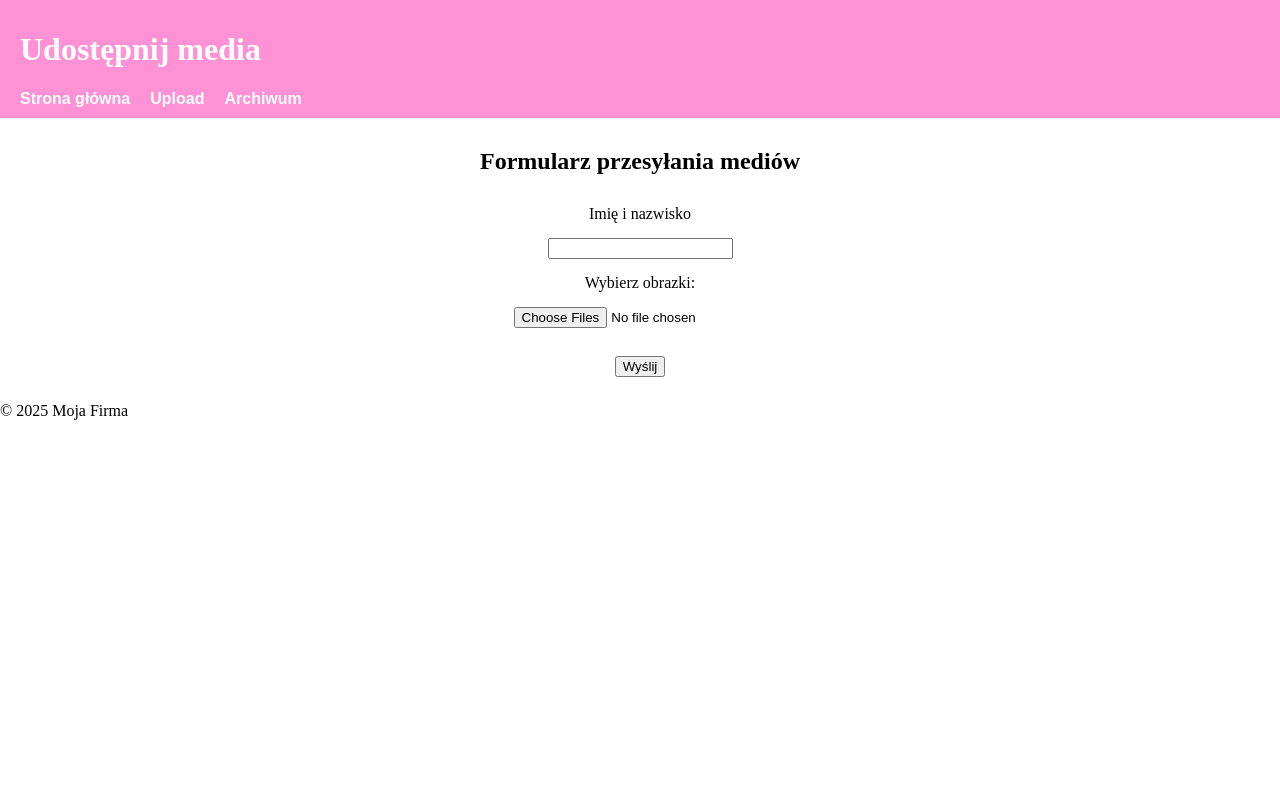
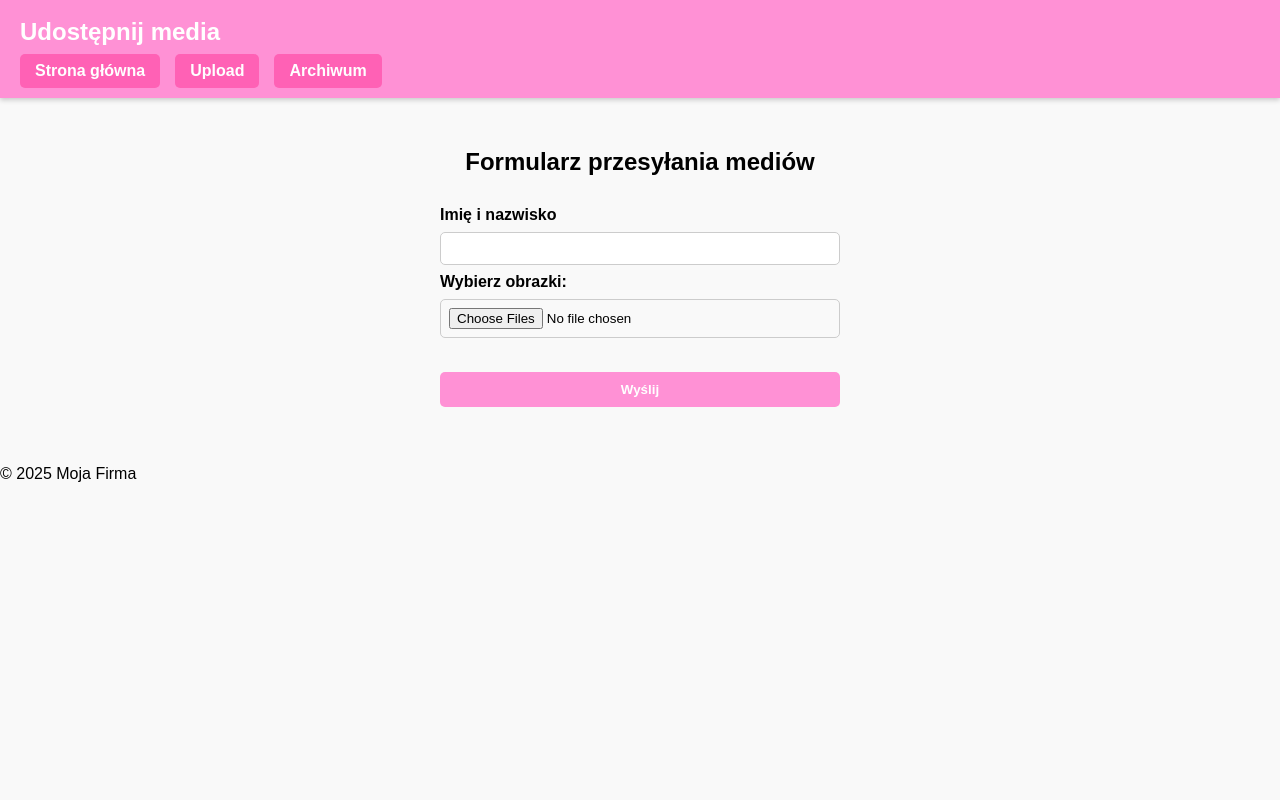
Before and after one commit to WojciechWlo/event_gallery, a FastAPI app: template app/templates/upload.html in a window 1280 px wide. Run offline with FastAPI, Linux system fonts and the light colour scheme; the template is opened without the code that fills it, so the values that code supplies are empty.

Commit message:
improved css

```diff
--- a/app/static/css/files_preview.css
+++ b/app/static/css/files_preview.css
@@ -2,33 +2,64 @@
     display: flex;
     flex-wrap: wrap;
     justify-content: center;
+    gap: 10px;
+}
+
+.image-preview {
+    position: relative;
+    display: inline-block;
+    width: 120px;
+    height: 120px;
+    overflow: hidden;
+    border-radius: 8px;
+    border: 1px solid #ccc;
+    background-color: #fff;
+    box-shadow: 0 1px 3px rgba(0,0,0,0.1);
+}
+
+.image-preview img {
+    width: 100%;
+    height: 100%;
+    object-fit: cover;
+}
+
+.upload-container {
+    display: flex;
+    flex-direction: column;
     align-items: center;
     gap: 10px;
 }
-.image-preview {
-    position: relative;
-    display: inline-block;
-}
-.image-preview img {
-    max-width: 150px;
-    height: auto;
-    border: 1px solid #ccc;
-    border-radius: 5px;
-}
-.upload-container{
-    justify-items: center;
-}
-.upload-container > form{
+
+.upload-container form {
     display: flex;
-    align-items: center;
     flex-direction: column;
-    margin-top: 10px;
-    margin-bottom: 10px;
-    row-gap: 5px;
+    width: 100%;
+    max-width: 400px;
+    gap: 8px;
 }
 
-.upload-container > form > label{
-    margin-top: 10px;
-    margin-bottom: 10px;
-    display: block;
+.upload-container form label {
+    font-weight: bold;
 }
+
+.upload-container form input[type="text"],
+.upload-container form input[type="file"] {
+    padding: 8px;
+    border-radius: 5px;
+    border: 1px solid #ccc;
+}
+
+.upload-container form button {
+    padding: 10px;
+    background-color: #ff91d5;
+    color: white;
+    border: none;
+    border-radius: 5px;
+    font-weight: bold;
+    cursor: pointer;
+    transition: background-color 0.3s ease;
+}
+
+.upload-container form button:hover {
+    background-color: #e87bbf;
+}
--- a/app/static/css/style.css
+++ b/app/static/css/style.css
@@ -2,34 +2,56 @@ html, body {
     height: 100%;
     margin: 0;
     padding: 0;
+    font-family: Arial, sans-serif;
+    background-color: #f9f9f9;
 }
 
 header {
     background-color: #ff91d5;
     padding: 10px 20px;
+    box-shadow: 0 2px 5px rgba(0,0,0,0.2);
+    position: sticky;
+    top: 0;
+    z-index: 10;
 }
+
 .nav-list {
     list-style: none;
     margin: 0;
     padding: 0;
     display: flex;
-    gap: 20px;
+    gap: 15px;
+    flex-wrap: wrap;
 }
-  .nav-link {
+
+.nav-link {
     color: white;
     text-decoration: none;
     font-weight: 600;
-    font-family: Arial, sans-serif;
-    transition: color 0.3s ease;
+    padding: 8px 15px;
+    border-radius: 5px;
+    background-color: #ff61b5;
+    transition: background-color 0.3s ease, transform 0.2s ease;
+    display: inline-block;
+    text-align: center;
 }
+
 .nav-link:hover,
 .nav-link:focus {
-    color: #ffd700;
+    background-color: #e0479f;
+    transform: translateY(-2px);
 }
 
-h1{
+.nav-link:active {
+    transform: translateY(0);
+}
+
+h1 {
     color: white;
+    margin: 0.5rem 0;
+    font-size: 1.5rem;
 }
+
 .remove-button {
     position: absolute;
     top: 2px;
@@ -41,15 +63,19 @@ h1{
     width: 20px;
     height: 20px;
     font-size: 12px;
+    line-height: 20px;
+    display: flex;
+    align-items: center;
+    justify-content: center;
 }
 
-.remove-button::before{
+.remove-button::before {
     content: '×';
     color: white;
 }
 
-#container{
+#container {
     max-width: 1000px;
-    margin: auto;
+    margin: 20px auto;
     padding: 10px;
 }
```
Also changed, not shown: app/static/css/archive.css (+12 -9 lines), app/static/css/gallery.css (+18 -20 lines), app/static/css/modal_gallery.css (+17 -9 lines).
